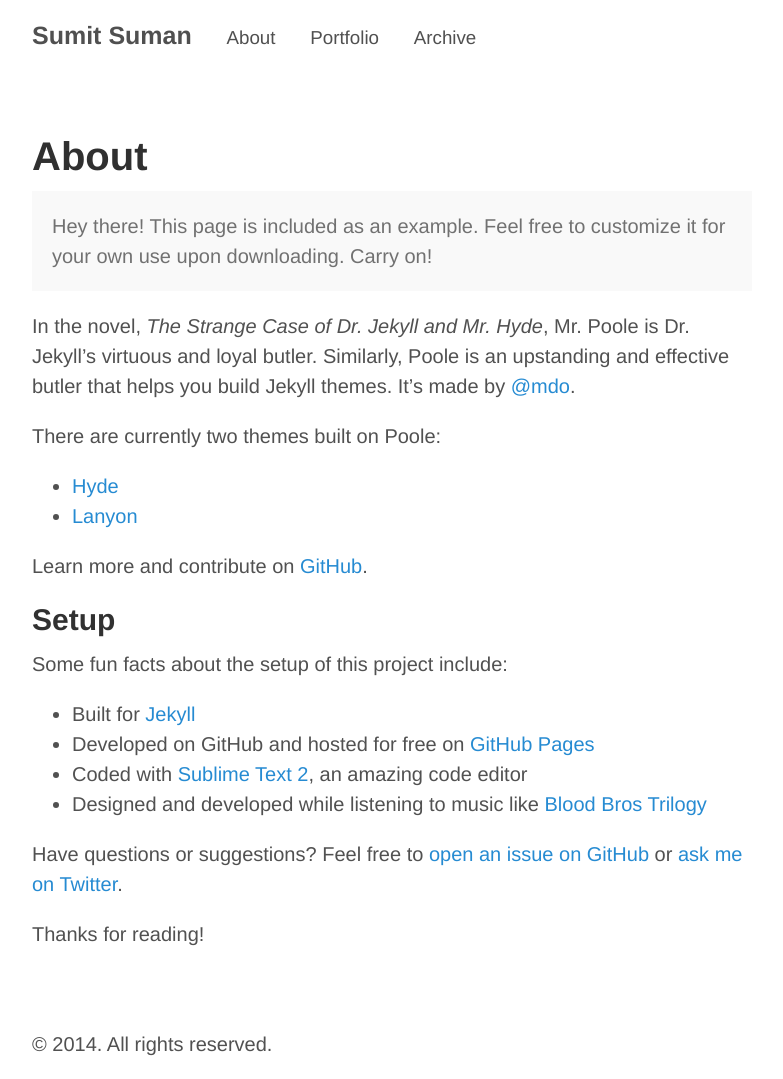
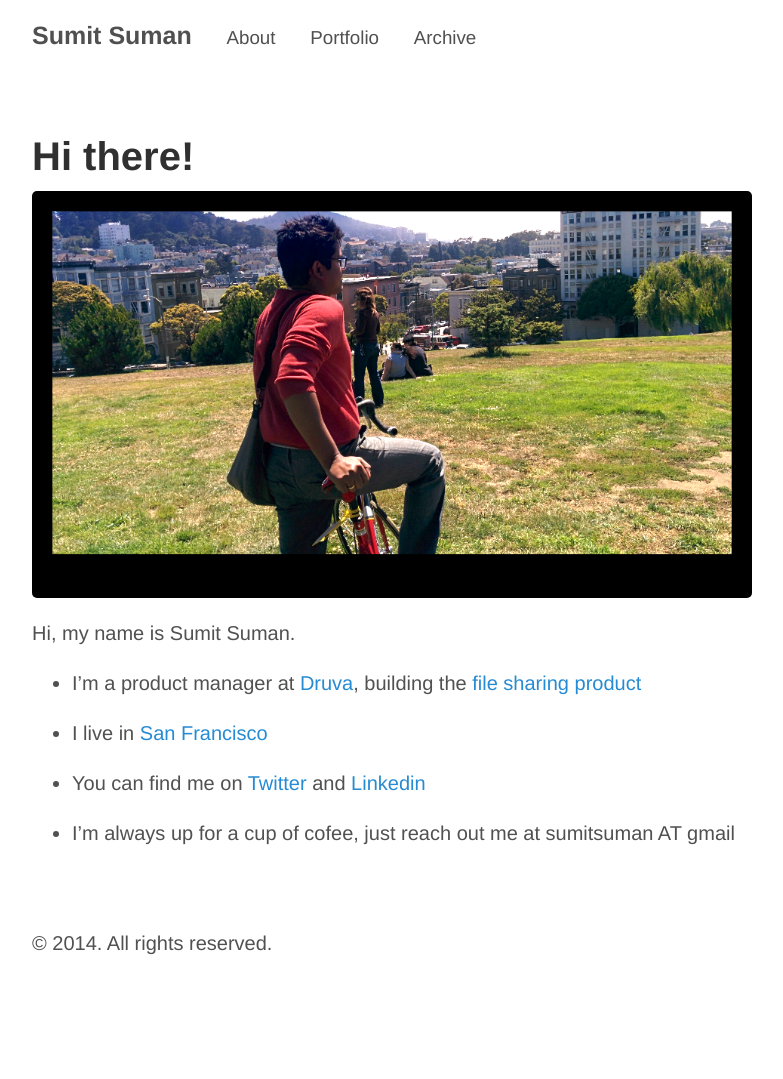
Before and after one commit to sumitsuman/sumitsuman.github.io, a Jekyll site: the page built from about.md, in a window 1280 px wide. Shown: the whole page, without its empty margins (248-1031 px from the left). Built offline with Jekyll 4.4.1, drawn with Linux system fonts in a browser that asks for light colours; Markdown is read by kramdown in place of the engine named in the settings; after the commit the page ends 978 px from its top, so only the background shows below that.

Commit message:
about page

```diff
--- a/about.md
+++ b/about.md
@@ -1,30 +1,16 @@
 ---
 layout: page
-title: About
+title: Hi there!
 ---
 
-<p class="message">
-  Hey there! This page is included as an example. Feel free to customize it for your own use upon downloading. Carry on!
-</p>
+![.](/assets/About_edited.png)
 
-In the novel, *The Strange Case of Dr. Jekyll and Mr. Hyde*, Mr. Poole is Dr. Jekyll's virtuous and loyal butler. Similarly, Poole is an upstanding and effective butler that helps you build Jekyll themes. It's made by [@mdo](https://twitter.com/mdo).
+Hi, my name is Sumit Suman.
 
-There are currently two themes built on Poole:
+* I'm a product manager at [Druva](http://www.druva.com/), building the [file sharing product](http://www.druva.com/insync/file-sharing/)
 
-* [Hyde](http://hyde.getpoole.com)
-* [Lanyon](http://lanyon.getpoole.com)
+* I live in [San Francisco](http://www.pictorymag.com/showcases/san-francisco/)
 
-Learn more and contribute on [GitHub](https://github.com/poole).
+* You can find me on [Twitter](http://twitter.com/arraysum) and [Linkedin](http://linkedin.com/in/sumitsuman)
 
-## Setup
-
-Some fun facts about the setup of this project include:
-
-* Built for [Jekyll](http://jekyllrb.com)
-* Developed on GitHub and hosted for free on [GitHub Pages](https://pages.github.com)
-* Coded with [Sublime Text 2](http://sublimetext.com), an amazing code editor
-* Designed and developed while listening to music like [Blood Bros Trilogy](https://soundcloud.com/maddecent/sets/blood-bros-series)
-
-Have questions or suggestions? Feel free to [open an issue on GitHub](https://github.com/poole/issues/new) or [ask me on Twitter](https://twitter.com/mdo).
-
-Thanks for reading!
+* I'm always up for a cup of cofee, just reach out me at sumitsuman AT gmail
```
Also changed, not shown: assets/About_edited.png (added).
